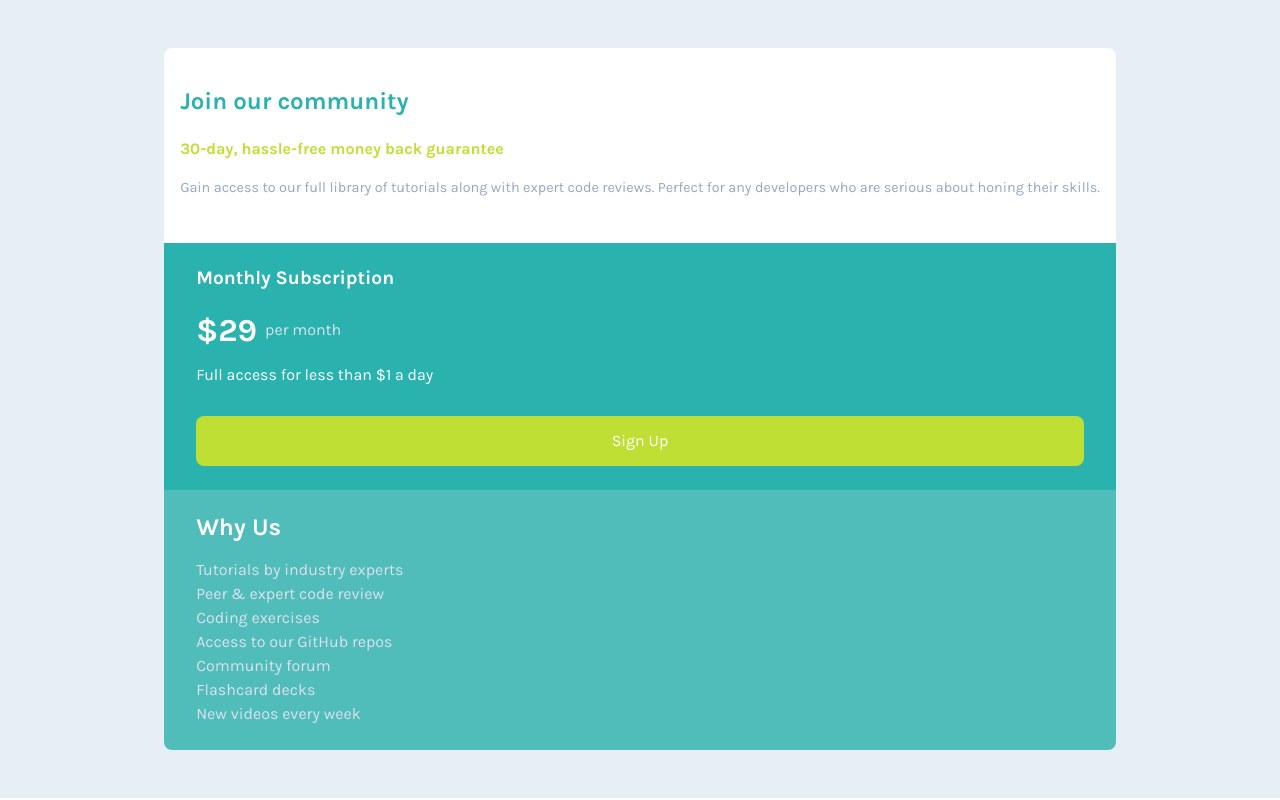
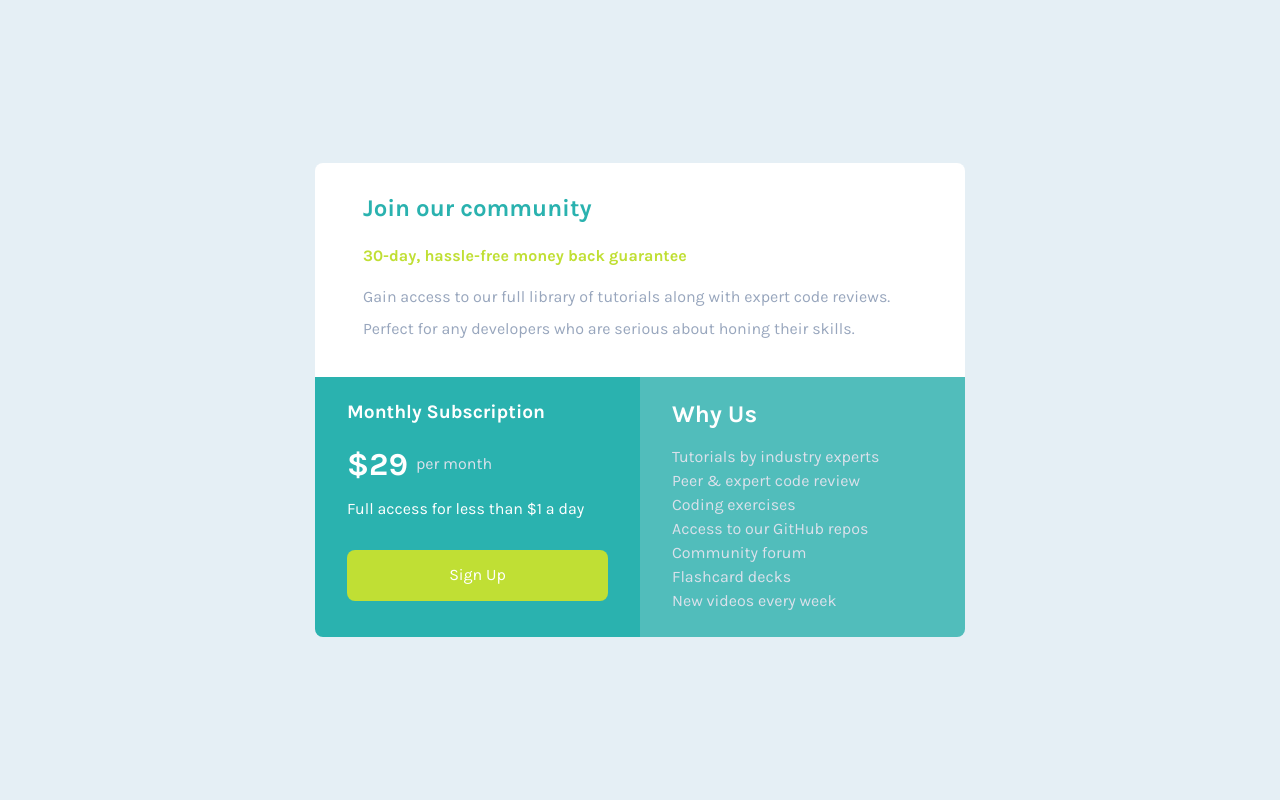
Before and after one commit to AlejandroLR00/Single-price-grid-component, a plain HTML site: page index.html in a window 1280 px wide. Drawn offline with Linux system fonts and the light colour scheme.

Commit message:
desktop finished

```diff
--- a/style/style.css
+++ b/style/style.css
@@ -122,3 +122,35 @@ body{
     color: hsl(218, 30%, 89%);
     line-height: 1.5rem;
 }
+
+@media screen and (min-width: 600px){
+
+    .main{
+        height: 100vh;
+    }
+
+    .card{
+        width: 650px;
+        display: flex;
+        flex-wrap: wrap;
+        align-content: flex-start;
+    }
+
+    .card__sumary{
+        width: 100%;
+        padding: 2rem 3rem;
+    }
+
+    .card__sumary--paragraph{
+        font-size: 1rem;
+    }
+
+    .card__price{
+        width: 50%;
+    }
+
+    .card__contact{
+        width: 50%;
+    }
+
+}
```
